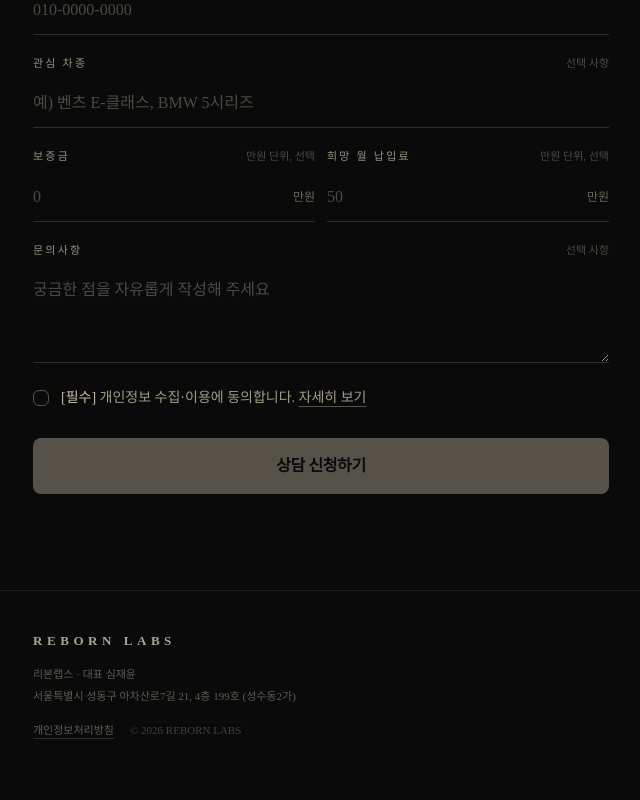
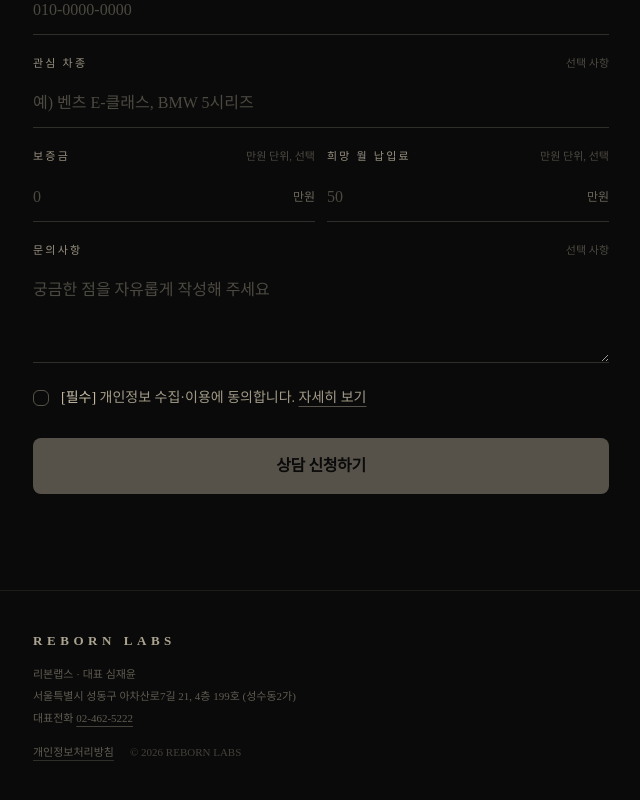
Before and after one commit to anyonecompany/rebornlabs, a Next.js app: page /apply in a window 1280 px wide. Shown: the part 2500-3300 px from the top of the page, without its empty margins (319-959 px from the left). Before the commit the page ends 3279 px from the top, so only its background shows below. Built offline with nearby package versions, Linux system fonts and the light colour scheme; no server answers; a web font is replaced by a local one.

Commit message:
feat(apply): SNS 랜딩 푸터에 대표전화 02-462-5222 추가
footer에 tel: 링크 추가. 메인 랜딩과 동일한 정보.

Co-Authored-By: Claude Opus 4.7 (1M context) <noreply@anthropic.com>

```diff
--- a/app/apply/page.tsx
+++ b/app/apply/page.tsx
@@ -272,6 +272,15 @@ export default function ApplyPage() {
           <div className="flex flex-col gap-1 text-[11px] leading-relaxed">
             <span>리본랩스 · 대표 심재윤</span>
             <span>서울특별시 성동구 아차산로7길 21, 4층 199호 (성수동2가)</span>
+            <span>
+              대표전화{" "}
+              <a
+                href="tel:02-462-5222"
+                className="underline decoration-[#c8bfa8]/30 underline-offset-4 hover:text-white"
+              >
+                02-462-5222
+              </a>
+            </span>
           </div>
           <div className="flex flex-wrap items-center gap-x-4 gap-y-2 text-[11px]">
             <Link
```
